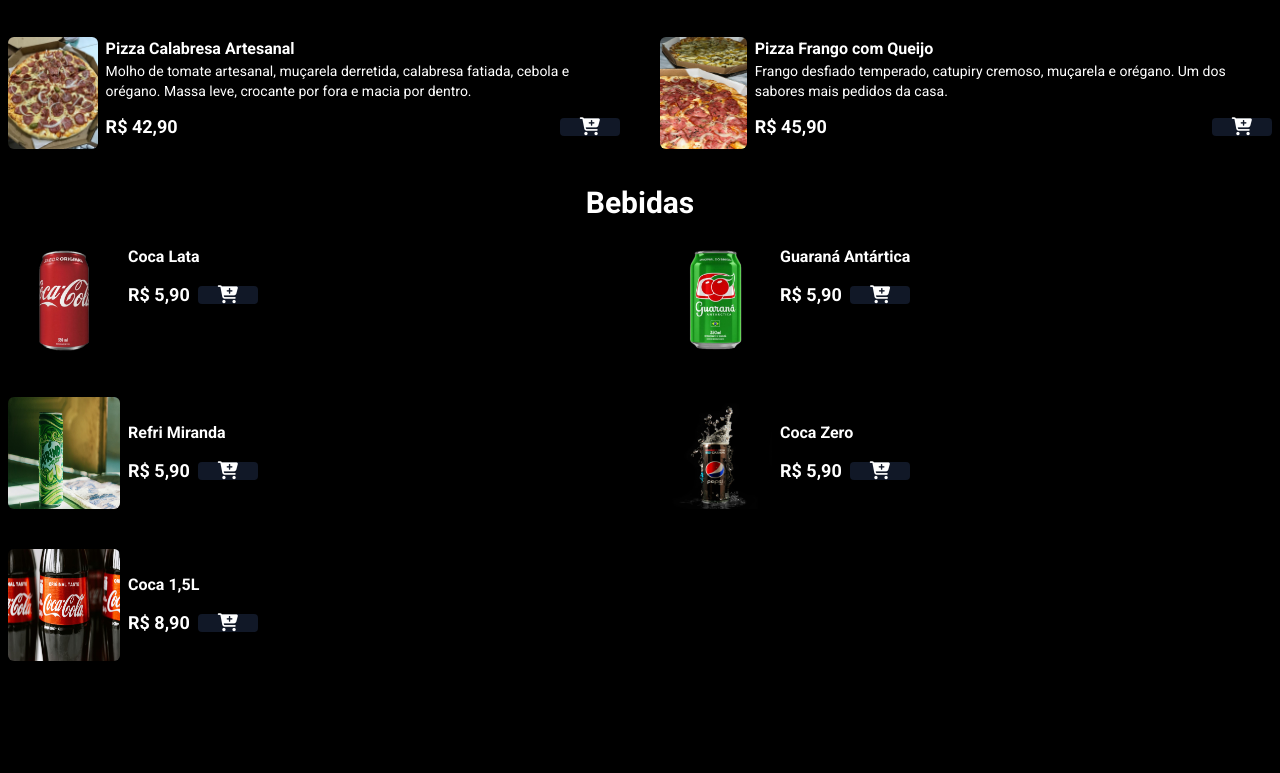
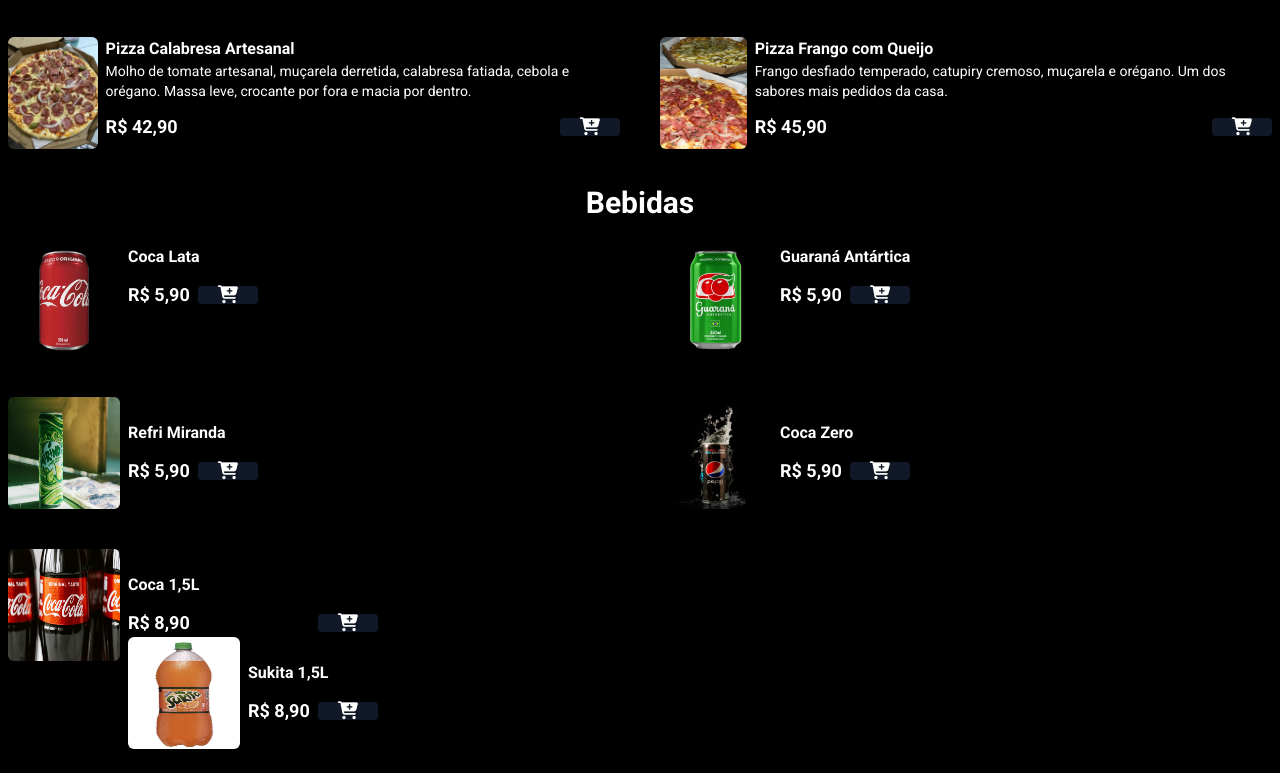
Before and after one commit to GlaucieneLuminato/WhatsAppFood, a website: page index.html in a window 1280 px wide. Shown: the part 971-1744 px from the top of the page. Before the commit the page ends 1656 px from the top, so only its background shows below. Drawn offline with nearby package versions, Linux system fonts and the light colour scheme.

Commit message:
adicição de  bebidas

```diff
--- a/index.html
+++ b/index.html
@@ -303,6 +303,23 @@
             <i class="text-lg text-white fa fa-cart-plus"></i>
           </button>
         </div>
+
+          <div class="flex gap-2 space-y-6">
+      <img
+      src="./assets/sukita.jpg"
+      alt="coca 1,5L"
+      class="duration-300 rounded-md w-28 h-28 hover:scale-110 hover:-rotate-2"
+      />
+      <div>
+        <p class="font-bold text-white"> Sukita 1,5L</p>
+
+        <div class="flex items-center justify-between gap-2 mt-3">
+          <p class="text-lg font-bold text-white"> R$  8,90</p>
+          <button type="button" class="px-5 bg-gray-900 rounded add-to-cart-btn" data-name="sukita 1,5L" data-price="8,90"   title="Adicionar ao carrinho">
+            <i class="text-lg text-white fa fa-cart-plus"></i>
+          </button>
+        </div>
+
       </div>
     </div>
     </main>
```
Also changed, not shown: assets/Refrigerante Guaraná 2 Litros PSD Editável_zip.jpg (added), assets/Sprite.jpg (added), assets/guaraná.jpg (added), assets/sukita.jpg (added).
